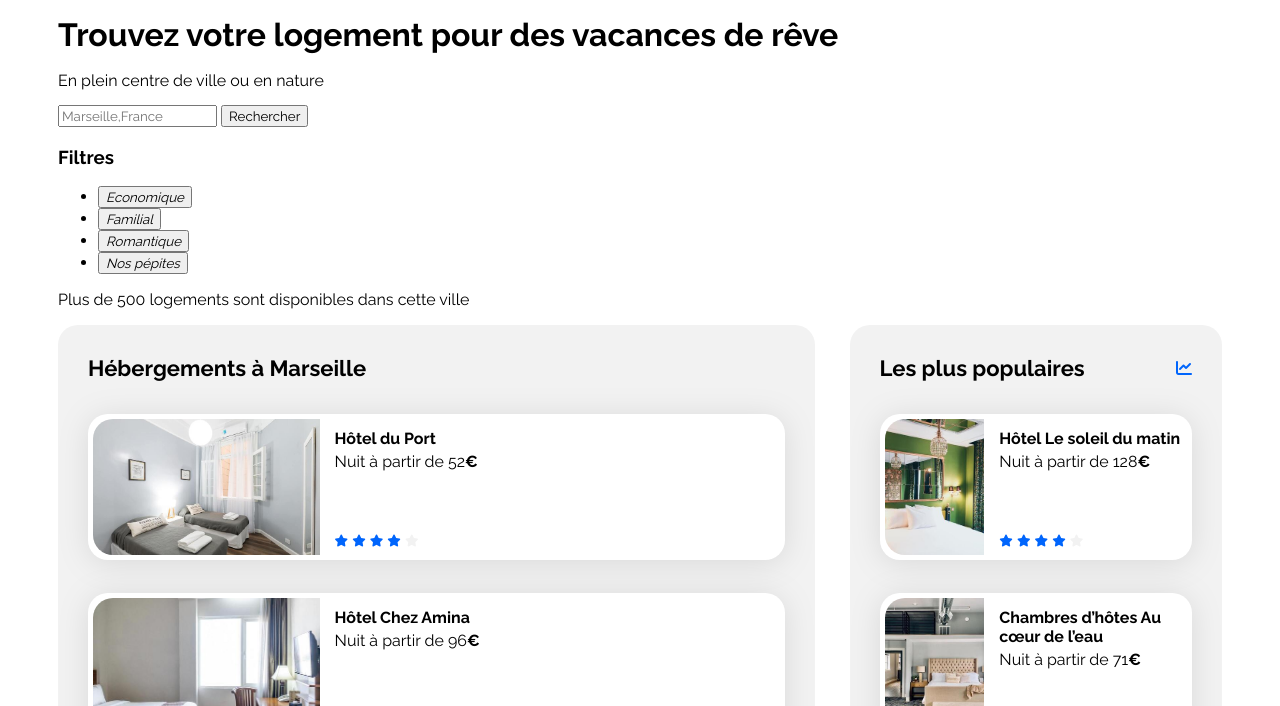
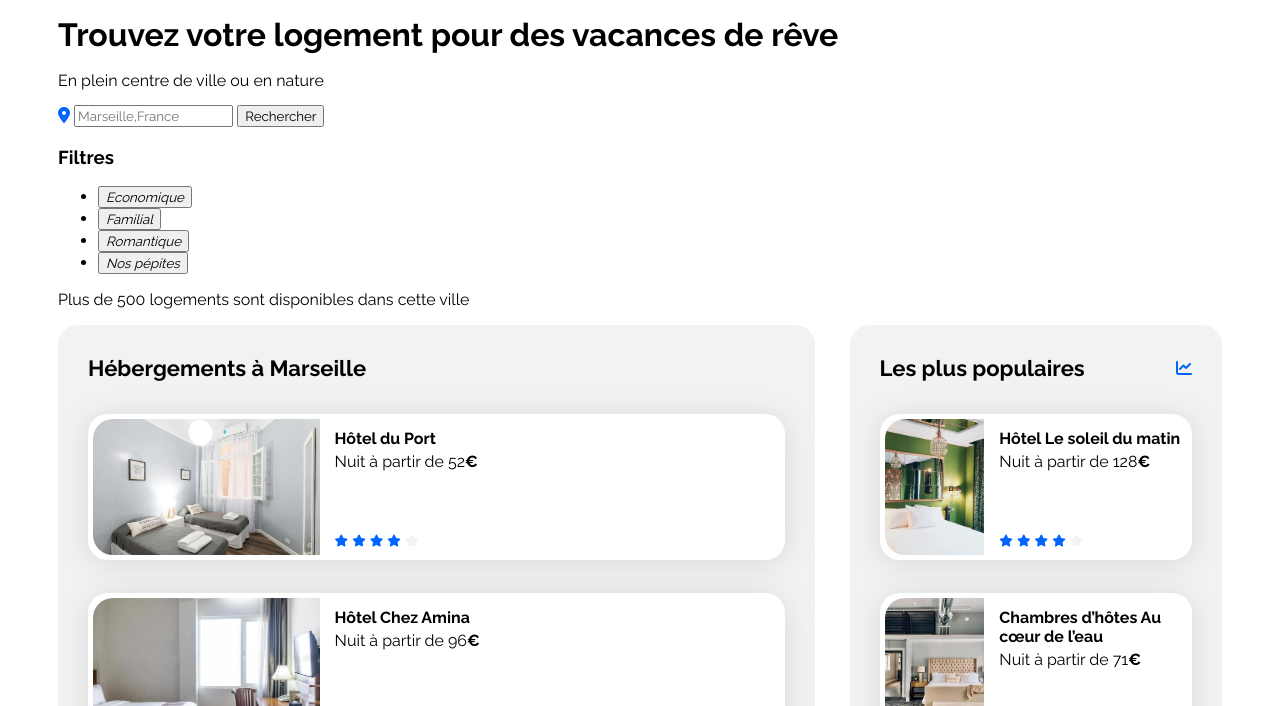
Before and after one commit to LeonorahS/booki, a plain HTML site: page index.html in a window 1280 px wide. Shown: the part 77-783 px from the top of the page. Drawn offline with Linux system fonts and the light colour scheme.

Commit message:
correction en cours nav et header

```diff
--- a/index.html
+++ b/index.html
@@ -20,19 +20,19 @@
                 <div class="logo">
                     <img src="images/logo/Booki.png" alt="Booki">
                     <a href="images/logo/Booki@3x.png"><span></span></a>
-            </div>
+                </div>
                 <ul class="ulnav">
                     <li><a href="#">Hébergements</a></li>
                     <li><a href="#">Activités</a></li>
-                </ul>
+            </ul>
                 </nav>
                 <header>
                 <H1>Trouvez votre logement pour des vacances de rêve</H1>
                 <p class="desc">En plein centre de ville ou en nature</p>
-                <form class="rechercher" action="#">
-                <label for="location"> <i></i></label>
+                <form class="rechercher-form" action="#">
+                <label for="location"> <i class="fa-solid fa-location-dot"></i></label>
                 <input type="text" id="location" placeholder="Marseille,France">
-                <button type="submit">Rechercher</button>
+                <button id="rechercher" type="submit">Rechercher</button>
                 </form>
                 <div class="filtres">
                     <h3>Filtres</h3>
@@ -52,7 +52,7 @@
                     <div class="hebergements-title">
                         <h2 class="section-title">Hébergements à Marseille</h2>
                     </div>
-<div class="populaires-cards">
+                    <div class="populaires-cards">
                         <a href="#">
                             <article class="card">
                                 <img src="./images/hebergements/hotel-du-port.jpg"
```
